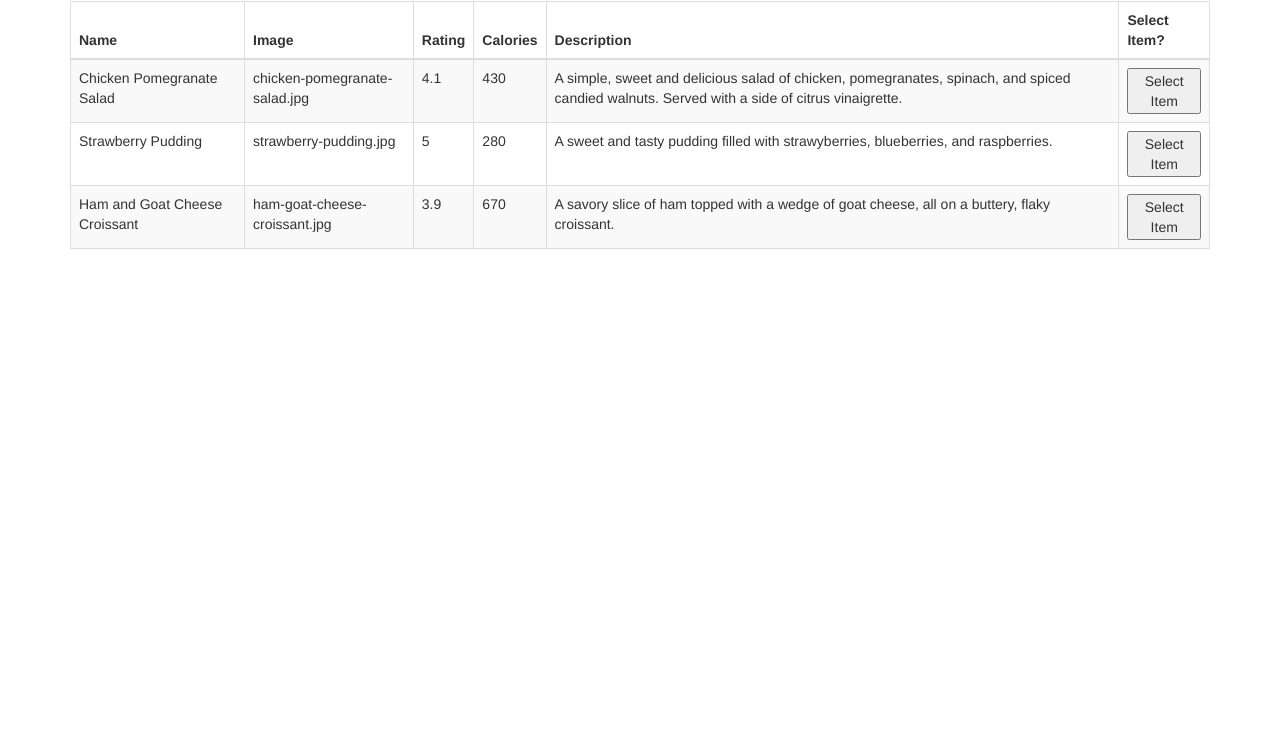
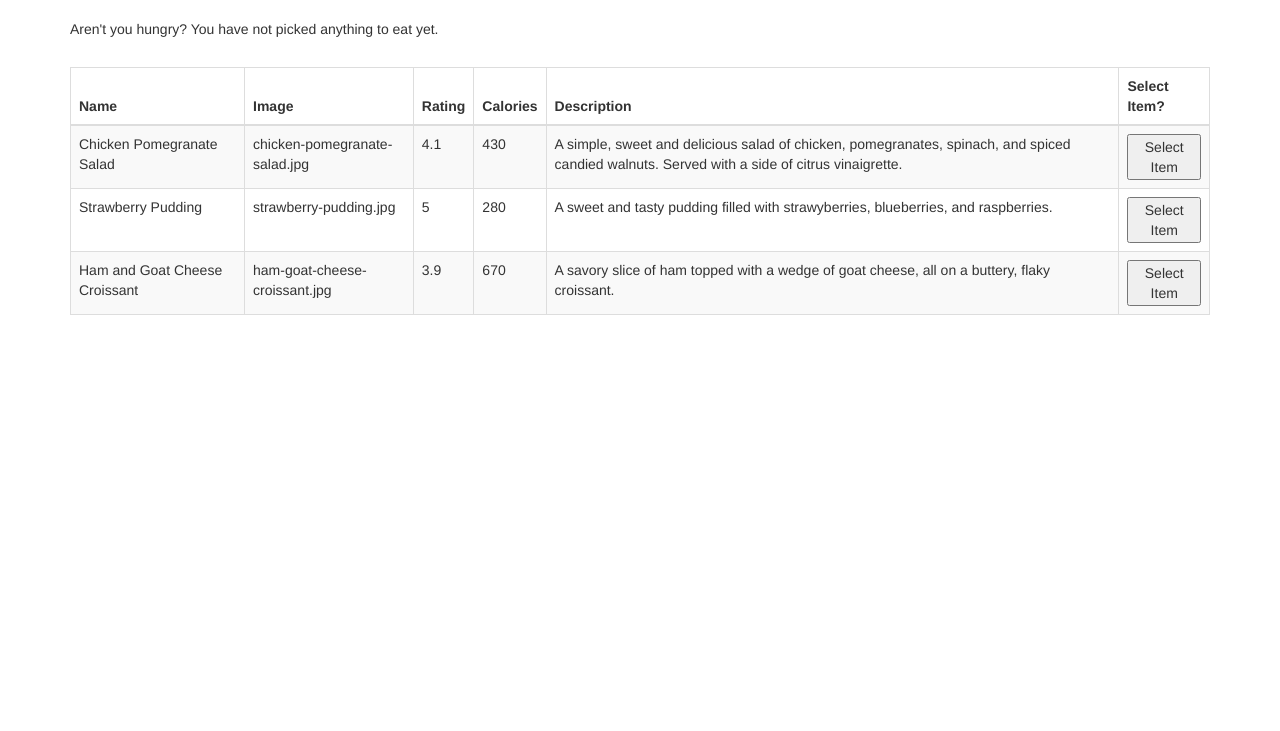
Before and after one commit to rwenor/FEF-UdaciMeals-Backbone, a website: page index.html in a window 1280 px wide. Shown: the part 69-800 px from the top of the page. Drawn offline with nearby package versions, Linux system fonts and the light colour scheme.

Commit message:
add 'selectedItem' Model & View

```diff
--- a/css/main.css
+++ b/css/main.css
@@ -0,0 +1,3 @@
+#selected-item {
+    margin: 2em 0;
+}
--- a/index.html
+++ b/index.html
@@ -12,6 +12,8 @@
 <body>
     <div class="container">
 	<h1>UdaciMeals - Choose your stomach-filler!</h1>
+
+	<div id="selected-item"></div>
 
 	<table class="table table-striped table-bordered table-hover">
 	    <thead>
--- a/js/app.js
+++ b/js/app.js
@@ -57,6 +57,7 @@ var MenuItemsView = Backbone.View.extend({
 
     initialize: function() {
 	this.render();
+	selectedItemView.render();
     },
 
     render: function() {
@@ -97,4 +98,39 @@ var MenuItemView = Backbone.View.extend({
 
 });
 
+var SelectedItem = Backbone.Model.extend({
+    defaults: {
+	selected: false,
+	item: ''
+    }
+});
+
+var selectedItem = new SelectedItem();
+
+var SelectedItemView = Backbone.View.extend({
+    model: selectedItem,
+
+    el: '#selected-item',
+
+    initialize: function() {
+	this.model = selectedItem;
+	this.render();
+    },
+
+    render: function() {
+	var content;
+	if (this.model.get('selected')) {
+	    content = "You are going to eat: ";
+	} else {
+	    content = "Aren't you hungry? You have not picked anything to eat yet.";
+	}
+
+	this.$el.html(content);
+
+	return this;
+    }
+});
+
+var selectedItemView = new SelectedItemView();
+
 var app = new MenuItemsView();
```
